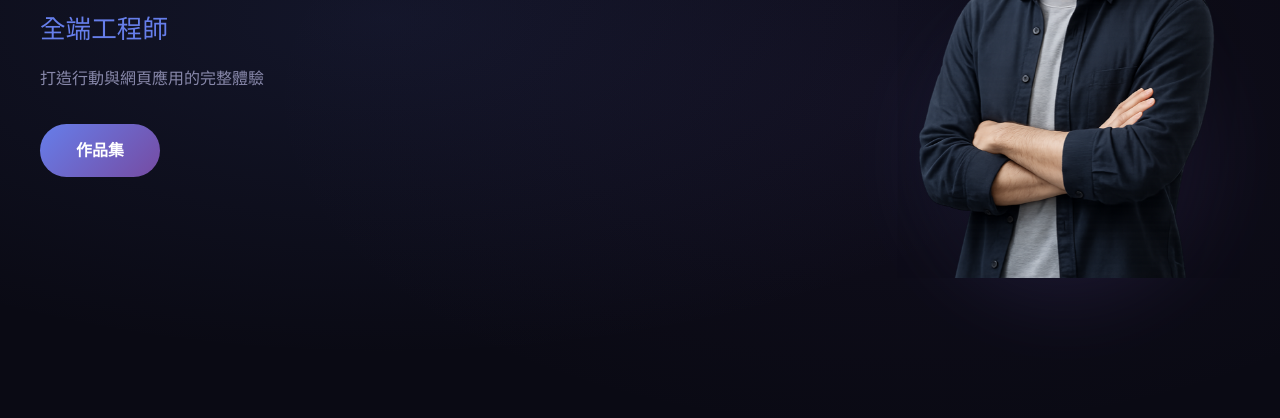
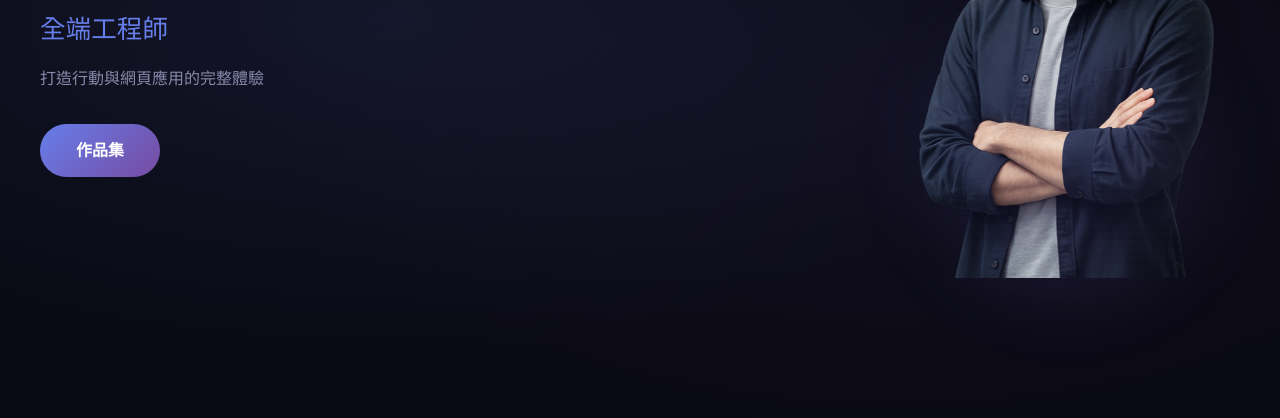
Before and after one commit to ossgoossgo/portfolio, a plain HTML site: page index.html in a window 1280 px wide. Shown: the part 382-800 px from the top of the page. Drawn offline with Linux system fonts and the light colour scheme.

Commit message:
fix: blend hero portrait into dark background

```diff
--- a/css/style.css
+++ b/css/style.css
@@ -249,6 +249,7 @@ img {
   object-fit: cover;
   clip-path: inset(0 0 0 4px);
   filter: drop-shadow(0 20px 40px rgba(0, 0, 0, 0.3));
+  mix-blend-mode: lighten;
 }
 
 /* ===== Sections ===== */
```
